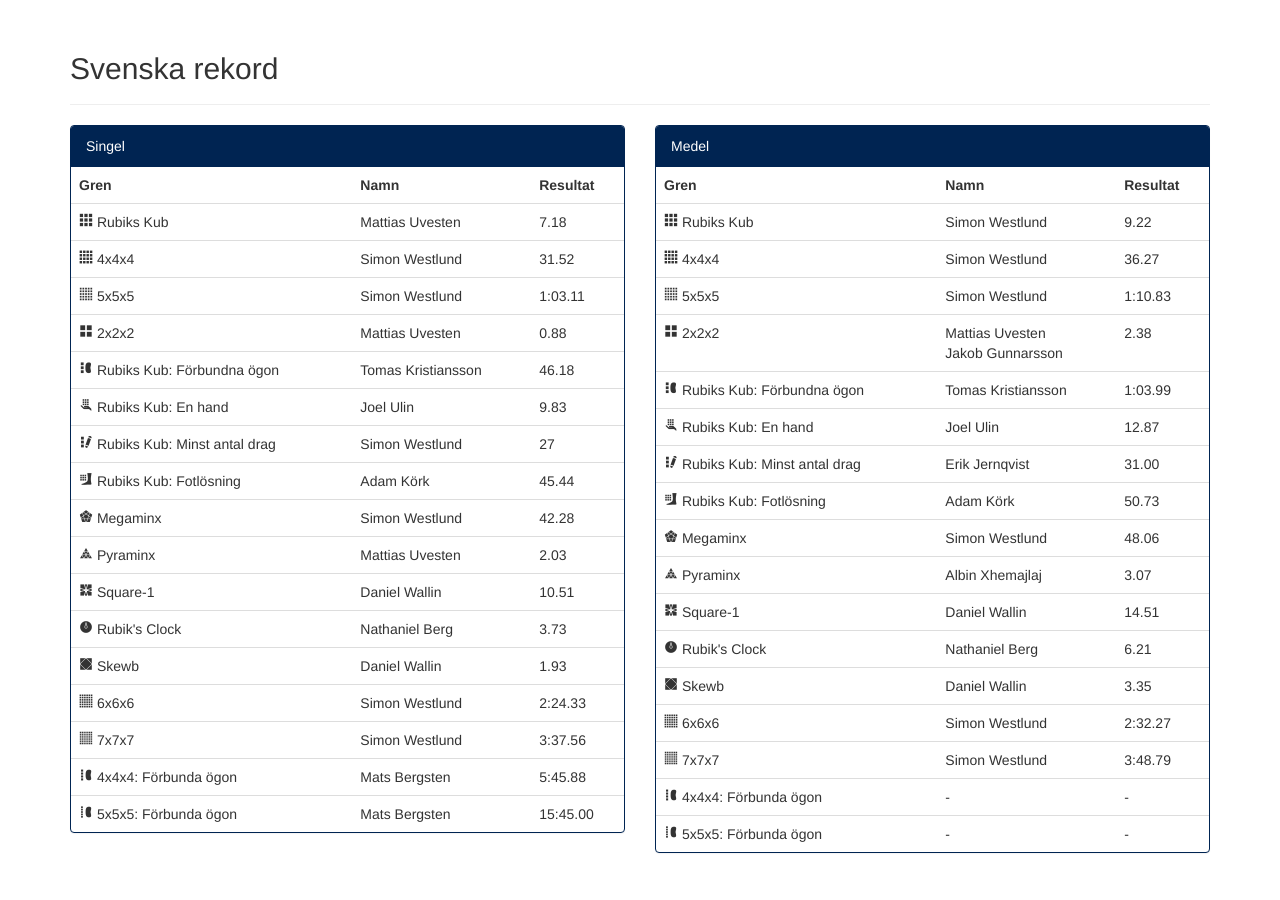
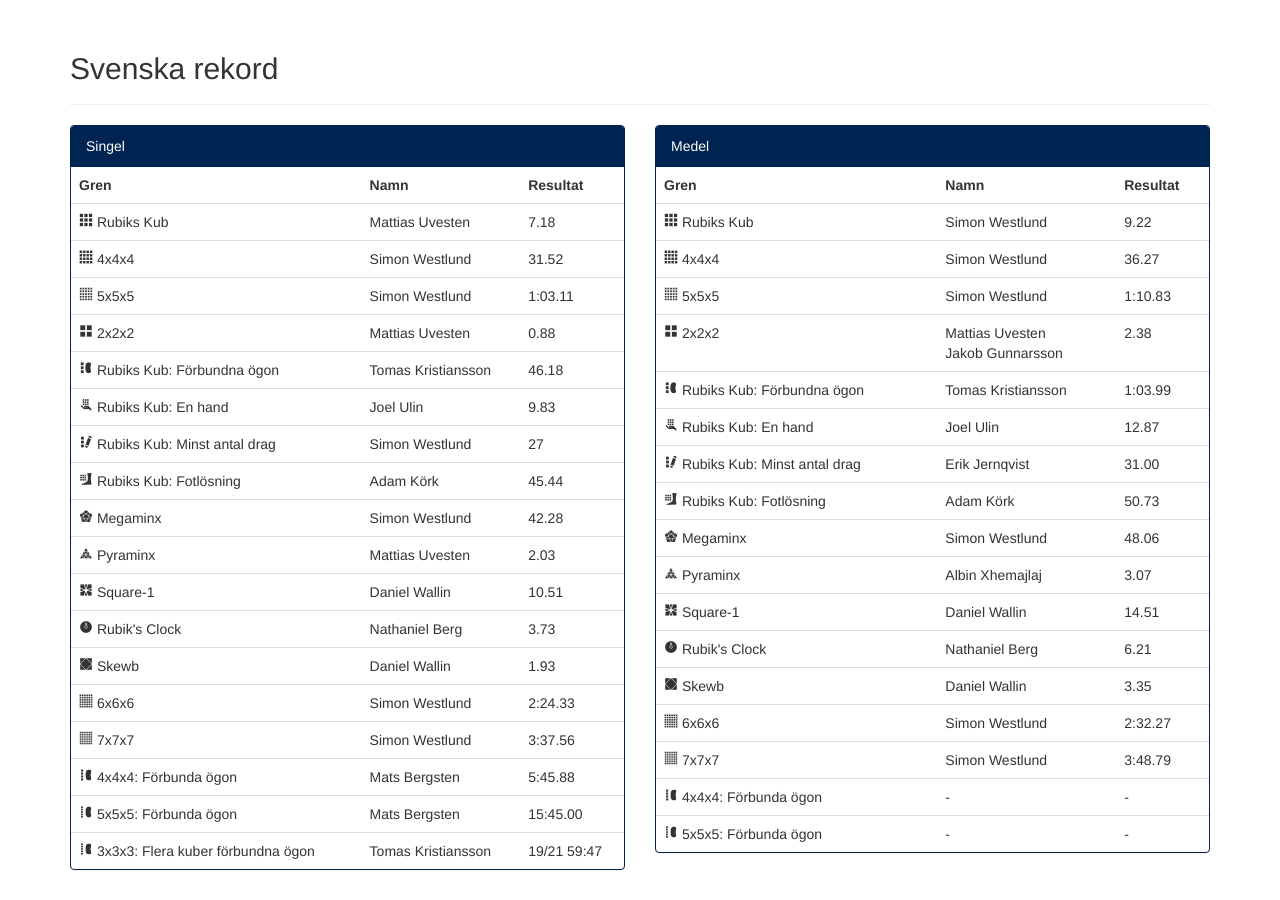
Before and after one commit to SveKub/SveKubOldSite, a Jekyll site: the page built from index.html, in a window 1280 px wide and 900 px high, scrolled down 701 px. Built offline with Jekyll 4.4.1, drawn with Linux system fonts in a browser that asks for light colours; nearby versions of some CDN libraries.

Commit message:
Rekord för multiblint

```diff
--- a/index.html
+++ b/index.html
@@ -78,6 +78,7 @@
                     <tr><td><span class="cubing-icon icon-777"> 7x7x7</span></td><td>Simon Westlund</td><td>3:37.56</td></tr>
                     <tr><td><span class="cubing-icon icon-444bf"> 4x4x4: Förbunda ögon</span></td><td>Mats Bergsten</td><td>5:45.88</td></tr>
                     <tr><td><span class="cubing-icon icon-555bf"> 5x5x5: Förbunda ögon</span></td><td>Mats Bergsten</td><td>15:45.00</td></tr>
+                     <tr><td><span class="cubing-icon icon-555bf"> 3x3x3: Flera kuber förbundna ögon</span></td><td>Tomas Kristiansson</td><td>19/21 59:47</td></tr>
                 </table>
           </div>
         </div>
```
